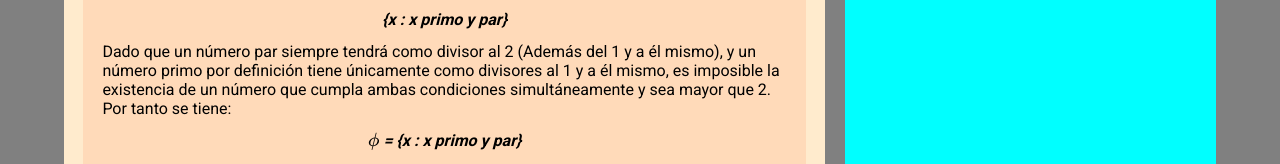
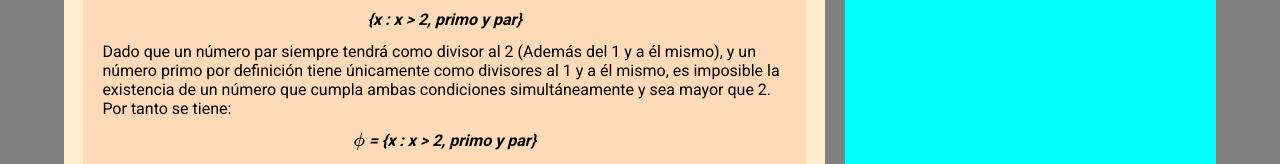
Before and after one commit to asyco/miBlog, a plain HTML site: page index.html in a window 1280 px wide. Shown: the part 538-702 px from the top of the page. Drawn offline with nearby package versions, Linux system fonts and the light colour scheme.

Commit message:
Se completó el primer post

```diff
--- a/index.html
+++ b/index.html
@@ -46,7 +46,7 @@
                     <div style="text-align: center; margin: 0.8rem 0 0.8rem;">
                         <b>
                             <i>
-                                {x : x primo y par}
+                                {x : x > 2, primo y par}
                             </i>
                         </b>
 
@@ -57,10 +57,9 @@
                     <div style="text-align: center; margin: 0.8rem 0 0.8rem;">
                         <b>
                             <i>
-                                \(\phi \) = {x : x primo y par}
+                                \(\phi \) = {x : x > 2, primo y par}
                             </i>
                         </b>
-
                     </div>
                     <div class="postulado">
                         <h3>Axioma de Extensionalidad</h3>
```
